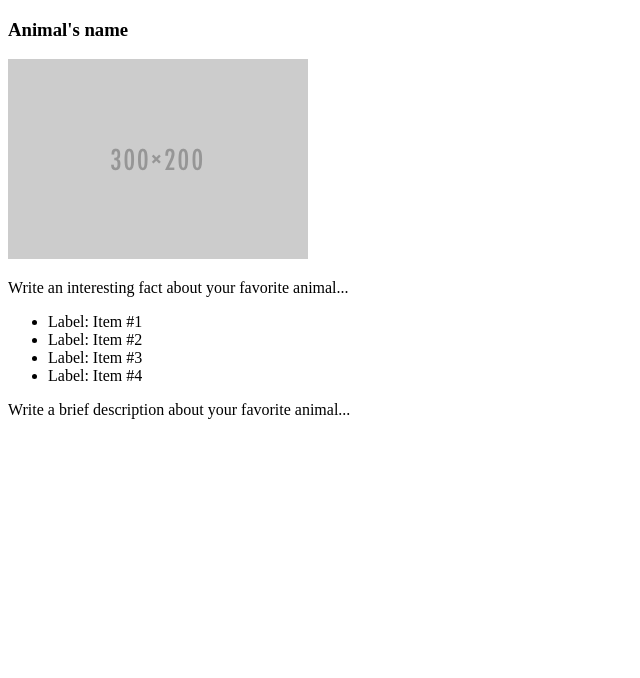
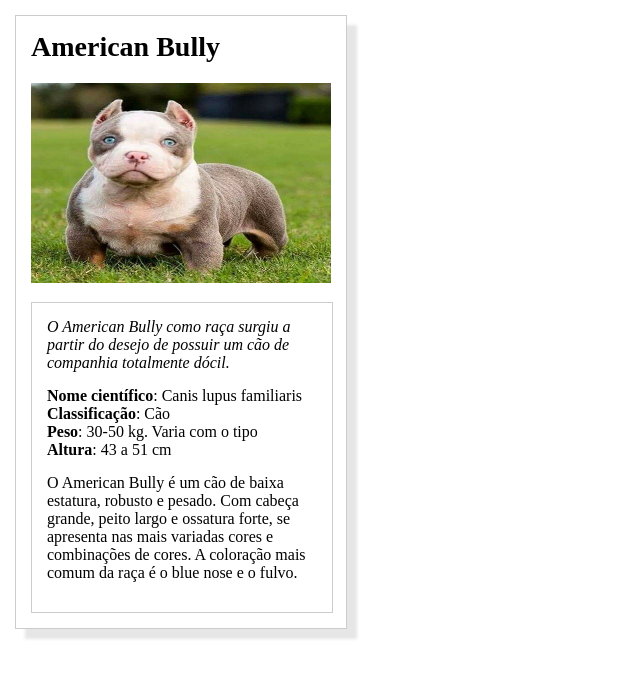
Before and after one commit to marcelocesar/fundamentos-web-front-end, a plain HTML site: page fend-animal-trading-cards-master/card.html in a window 1280 px wide. Shown: the whole page, without its empty margins (0-640 px from the left). Drawn offline with Linux system fonts and the light colour scheme.

Commit message:
Projeto Cartões Colecionaveis

```diff
--- a/fend-animal-trading-cards-master/card.html
+++ b/fend-animal-trading-cards-master/card.html
@@ -3,25 +3,27 @@
 <head>
 	<meta charset="utf-8">
 	<title>Animal Trading Cards</title>
+	<link rel="stylesheet" href="styles.css">
 </head>
 <body>
-	<div>
+	<div class="card">
 		<!-- your favorite animal's name goes here -->
-		<h3>Animal's name</h3>
+		<h3>American Bully</h3>
 		<!-- your favorite animal's image goes here -->
-		<img src="placeholder.png" alt="name-of-your-animal">
-		<div>
+		<img src="dog.jpg" alt="American Bully">
+		<div class="card-description">
 			<!-- your favorite animal's interesting fact goes here -->
-			<p>Write an interesting fact about your favorite animal...</p>
+			<p class="italic">O American Bully como raça surgiu a partir do desejo de possuir um cão de companhia totalmente dócil.</p>
 			<ul>
 				<!-- your favorite animal's list items go here -->
-				<li><span>Label</span>: Item #1</li>
-				<li><span>Label</span>: Item #2</li>
-				<li><span>Label</span>: Item #3</li>
-				<li><span>Label</span>: Item #4</li>
+				<li><span>Nome científico</span>: Canis lupus familiaris</li>
+				<li><span>Classificação</span>: Cão</li>
+				<li><span>Peso</span>: 30-50 kg. Varia com o tipo</li>
+				<li><span>Altura</span>: 43 a 51 cm</li>
 			</ul>
 			<!-- your favorite animal's description goes here -->
-			<p>Write a brief description about your favorite animal...</p>
+			<p>O American Bully é um cão de baixa estatura, robusto e pesado. Com cabeça grande, peito largo e ossatura forte,
+				se apresenta nas mais variadas cores e combinações de cores. A coloração mais comum da raça é o blue nose e o fulvo. </p>
 		</div>
 	</div>
 </body>
--- a/fend-animal-trading-cards-master/styles.css
+++ b/fend-animal-trading-cards-master/styles.css
@@ -1 +1,51 @@
 /* add your CSS here */
+
+body {
+    margin: 15px;
+}
+
+.card {
+    width: 300px;
+    border: 1px solid #cccccc;
+    padding: 15px;
+    -webkit-box-shadow: 10px 10px 3px rgb(230, 230,  230);
+    -moz-box-shadow: 10px 10px 3px rgb(230, 230,  230);
+    box-shadow: 10px 10px 3px rgb(230, 230,  230);
+}
+
+.card h3 {
+    font-size: 28px;
+    padding-bottom: 20px;
+    margin: 0;
+}
+
+.card img{
+    width: 300px;
+    height: 200px;
+    padding-bottom: 15px;
+}
+
+.card-description {
+    border: 1px solid #cccccc;
+    margin: 0;
+    padding: 15px;
+    width: 270px;
+}
+
+.card-description ul {
+    list-style: none;
+    padding: 0;
+    margin: 0 0 15px;;
+}
+
+.card-description ul span {
+    font-weight: bold;
+}
+
+.card-description p {
+    margin:  0 0 15px;
+}
+
+.italic {
+    font-style: italic;
+}
```
Also changed, not shown: fend-animal-trading-cards-master/dog.jpg (added).
